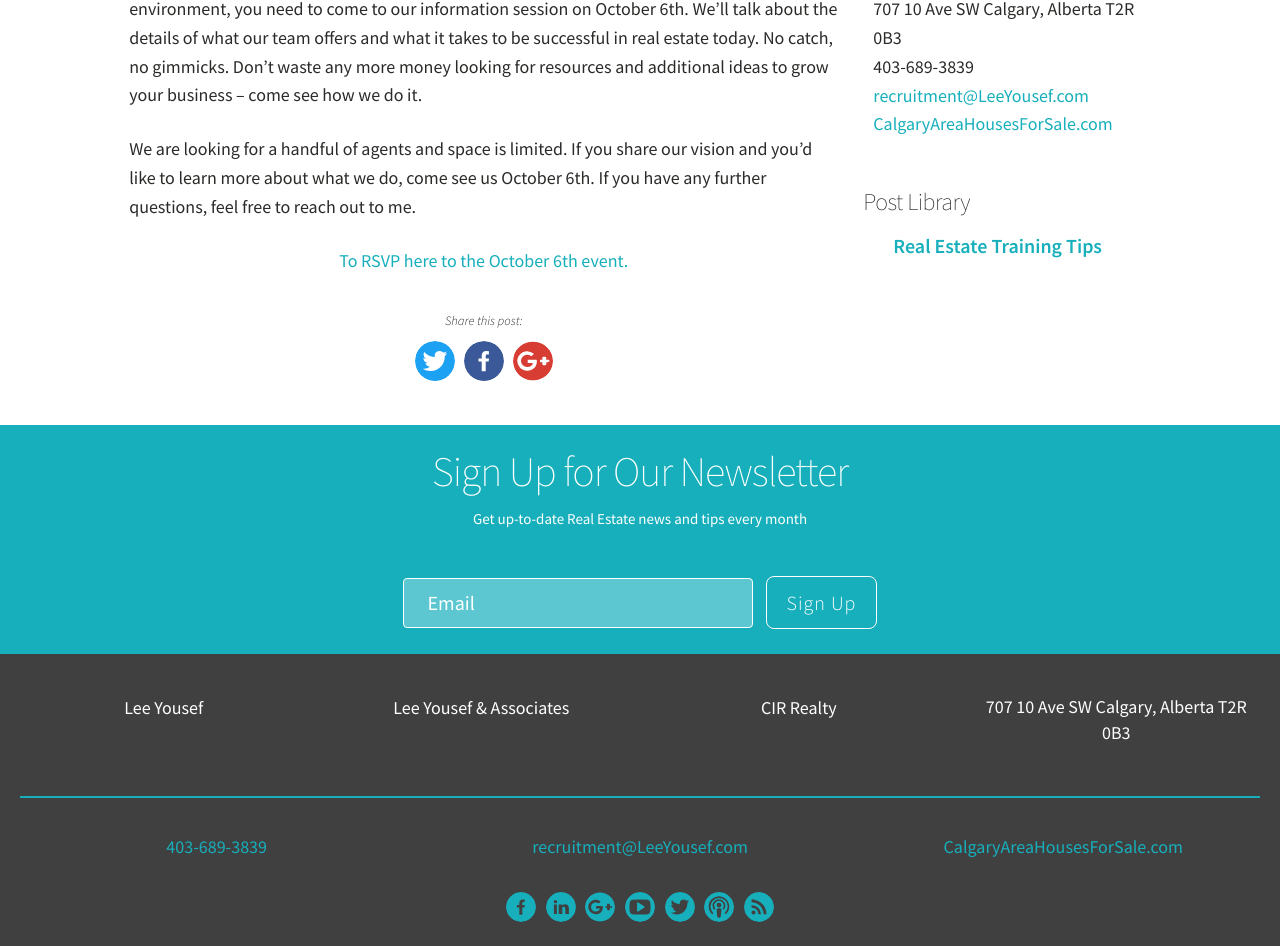
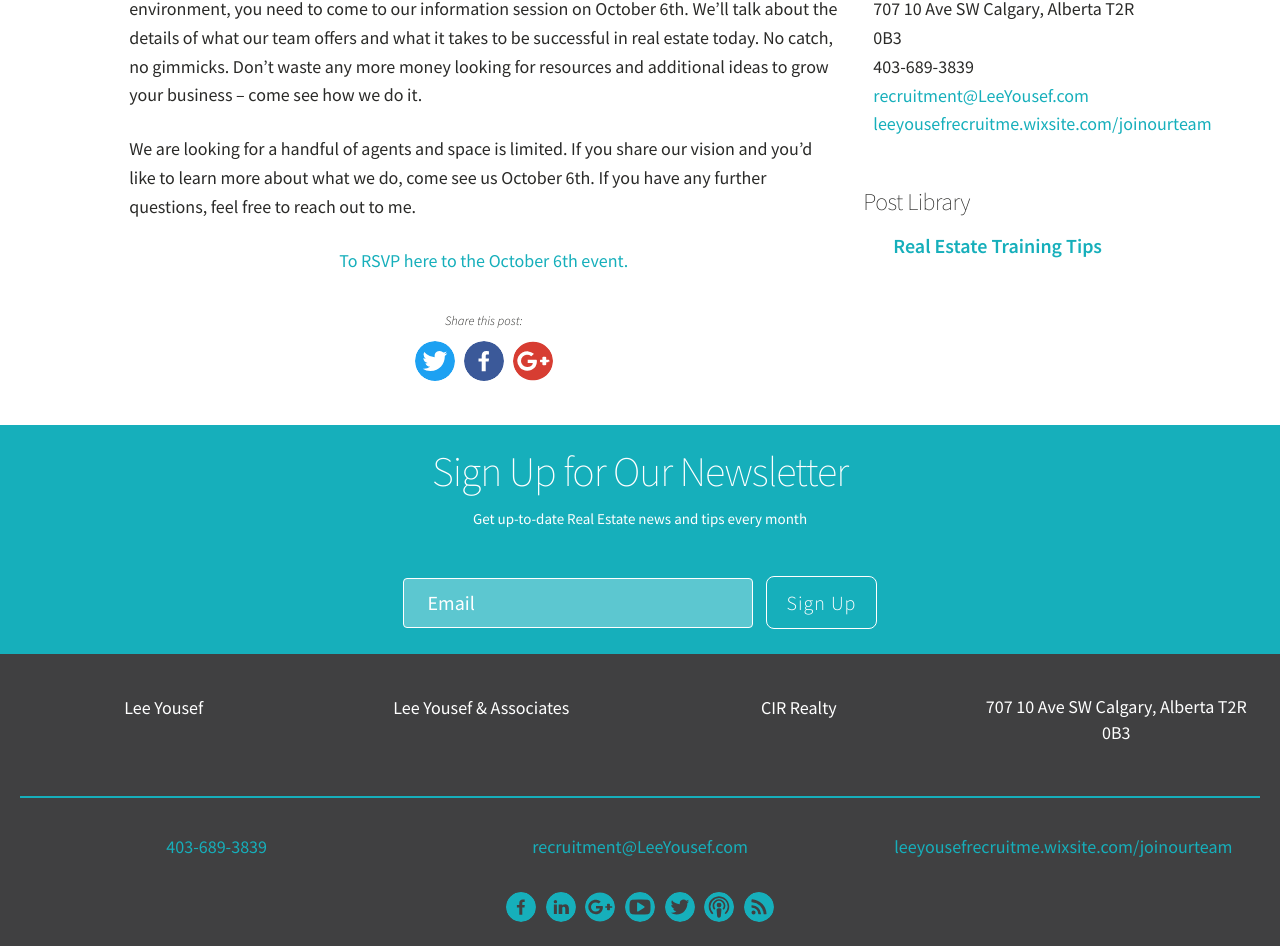
Before and after one commit to Vyral/lee-yousef-recruiting-blog, a Jekyll site: the page built from _posts/2016-09-22-come-learn-what-sets-us-apart.md, in a window 1280 px wide and 1400 px high, scrolled down 1371 px. Shown: the part 307-1253 px from the top of the window. Built offline with Jekyll 4.4.1, drawn with Linux system fonts in a browser that asks for light colours; nearby versions of some CDN libraries.

Commit message:
Updated '/_data/settings.yml' via CloudCannon

```diff
--- a/_data/settings.yml
+++ b/_data/settings.yml
@@ -18,7 +18,7 @@
   phone: 403-689-3839
   email: recruitment@LeeYousef.com
   #Dont Include http://
-  url: CalgaryAreaHousesForSale.com
+  url: leeyousefrecruitme.wixsite.com/joinourteam
   # if forms put '/homevalue/' or '/homesearch/'
   homeeval: '#contact'
   homeeval_txt: Private Consultation
```
